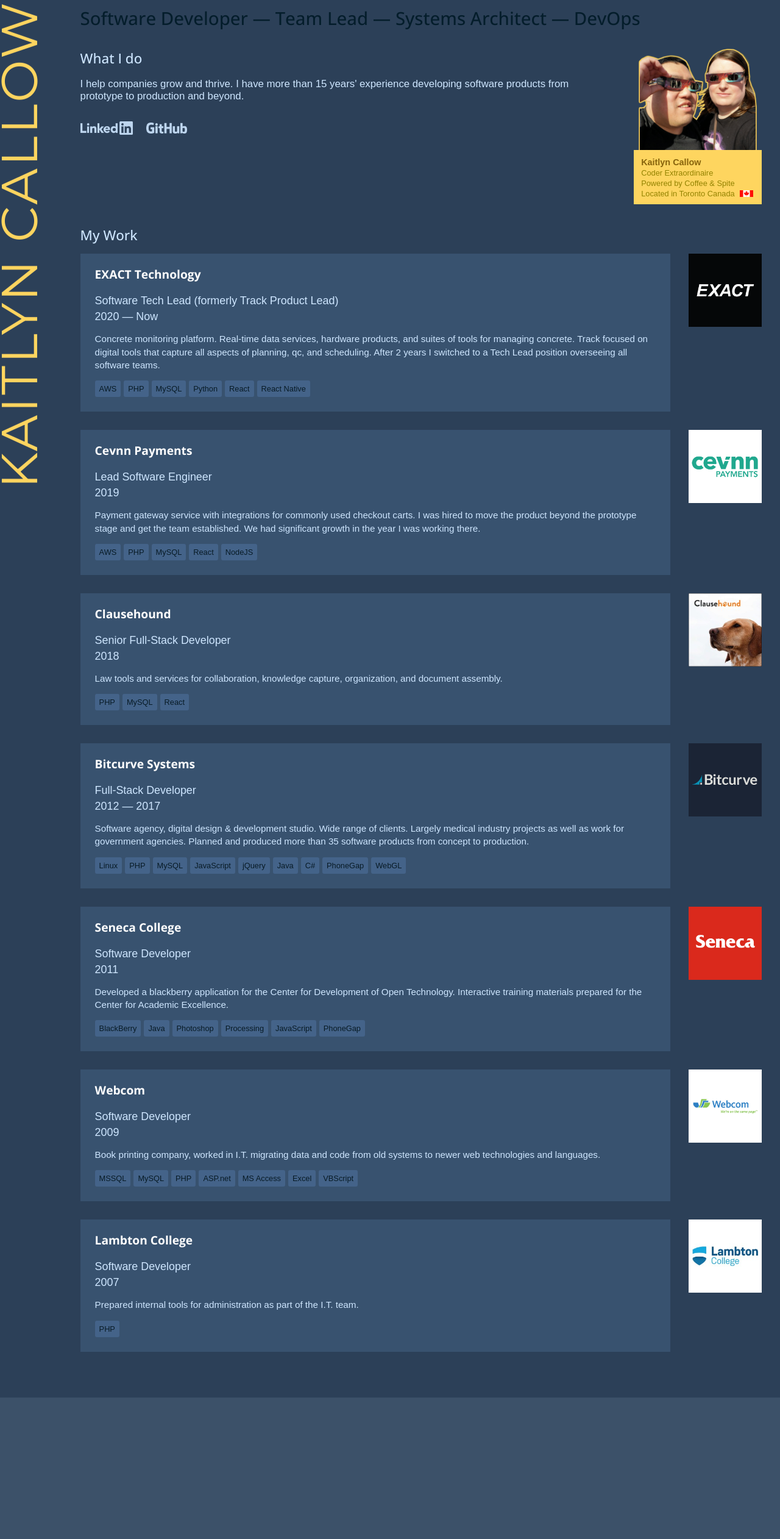
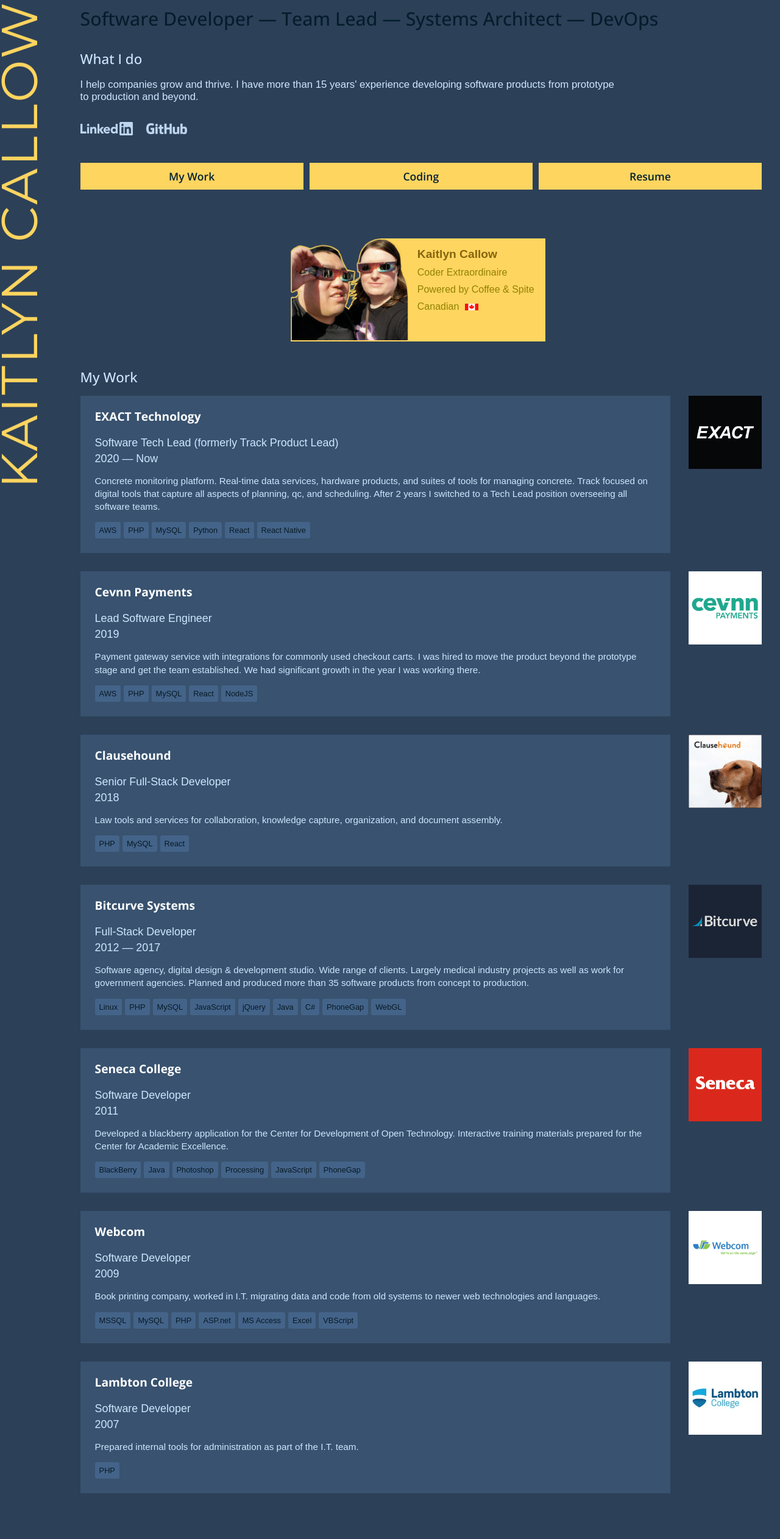
Before and after one commit to kales0/kales0.github.io, a PHP site: page /index.html in a window 1280 px wide. Shown: the whole page at 61% size. Before the commit the page ends 2292 px from the top, so only its background shows below. Run offline with PHP 8.4, Linux system fonts and the light colour scheme.

Commit message:
added nav links and redesigned profile box to fill more horizontal space

```diff
--- a/index.html
+++ b/index.html
@@ -9,6 +9,7 @@
     html, body {
   margin: 0;
   padding: 0;
+  min-width: 500px;
 }
 body {
   background-color: #2C4058;
@@ -88,9 +89,14 @@
     font-size: 2.3vw;
   }
 }
+@media only screen and (max-width: 1400px) {
+  .title h2 {
+    font-size: 1.9em;
+  }
+}
 @media only screen and (max-width: 1200px) {
   .title h2 {
-    font-size: 2vmax;
+    font-size: 1.5em;
   }
 }
 @media only screen and (max-width: 1000px) {
@@ -110,15 +116,18 @@
   margin-left: 12.7vh;
   margin-right: 45px;
   padding-bottom: 45px;
+  position: relative;
+}
+@media only screen and (max-width: 1400px) {
+  .main {
+    margin-right: 0px;
+    display: flex;
+    flex-direction: column;
+  }
 }
 @media only screen and (max-width: 900px) {
   .main {
     margin-left: 10.65vh;
-  }
-}
-@media only screen and (max-width: 1400px) {
-  .main {
-    margin-right: 0px;
   }
 }
 .main h3 {
@@ -140,7 +149,6 @@
 .languages {
   color: #042131;
   margin-bottom: 50px;
-  margin-top: 30px;
   /*@media only screen and (max-width: 1200px) {
     font-size: 0.9em;
   }*/
@@ -180,34 +188,91 @@
   padding: 2px 0;
   box-sizing: border-box;
 }
-.intro {
+.navigation {
+  position: sticky;
+  top: 10px;
   display: flex;
-  flex-direction: row-reverse;
+  gap: 10px;
+  margin-top: 45px;
+  margin-bottom: 45px;
+  z-index: 1000;
 }
-@media only screen and (max-width: 767px) {
+.navigation a {
+  display: flex;
+  background-color: #FED55F;
+  color: #042131;
+  padding: 12px 17px;
+  text-decoration: none;
+  font-weight: 600;
+  font-size: 1.15em;
+  font-family: "Open Sans", sans-serif;
+  justify-content: center;
+  min-width: 130px;
+}
+.navigation .spacer {
+  background-color: transparent;
+  display: flex;
+  align-self: stretch;
+  flex: 1;
+}
+@media only screen and (max-width: 1400px) {
+  .navigation .spacer {
+    display: none;
+  }
+}
+@media only screen and (max-width: 1400px) {
+  .navigation {
+    width: 100%;
+  }
+  .navigation a {
+    font-size: 1.1em;
+    padding: 10px 0px;
+    flex: 1;
+  }
+}
+@media only screen and (max-width: 900px) {
+  .navigation {
+    justify-content: center;
+    margin-left: 0;
+    margin-top: 30px;
+    width: auto;
+  }
+  .navigation a {
+    font-size: 1em;
+    min-width: 0;
+  }
+}
+@media only screen and (max-width: 1400px) {
   .intro {
-    flex-direction: column-reverse;
+    padding-right: 230px;
+  }
+}
+@media only screen and (max-width: 1000px) {
+  .intro {
+    padding-right: 0;
   }
 }
 .profile {
+  float: right;
+  position: absolute;
+  right: 0;
   margin-left: 60px;
   margin-bottom: 30px;
   padding-right: 8px;
   align-self: center;
+  margin-left: 0;
+  padding-right: 0;
+  margin-top: 35px;
+  margin-bottom: 30px;
+  width: 418px;
+  height: 167px;
+  margin-bottom: 45px;
+  margin-left: -10px;
 }
 .profile img {
   height: 200px;
   z-index: 998;
-}
-@media only screen and (max-width: 1400px) {
-  .profile img {
-    height: 167px;
-  }
-}
-@media only screen and (max-width: 767px) {
-  .profile {
-    padding-right: 0;
-  }
+  height: 167px;
 }
 .profile > div {
   background-color: #FED55F;
@@ -216,31 +281,72 @@
   margin: -5px -8px 5px;
   z-index: 999;
   position: relative;
-}
-@media only screen and (max-width: 900px) {
-  .profile > div {
-    padding: 5px 5px 3px 5px;
-  }
+  display: flex;
+  flex-direction: column;
+  gap: 10px;
 }
 .profile > div span {
   display: block;
-  font-size: 0.8em;
+  font-size: 1em;
   color: #938300;
-  margin-bottom: 2px;
 }
 .profile > div span:first-child {
   font-weight: 600;
   color: #88640c;
-  font-size: 0.9em;
+  font-size: 1.2em;
+}
+.profile > div {
+  margin: 0;
+  margin-left: 148px;
+  position: relative;
+  top: 0;
+  height: 100%;
+  z-index: 998;
+  border-bottom: 2px solid #FED55F;
+  height: 169px;
+  box-sizing: border-box;
+  padding: 15px 15px 14px 15px;
+  padding-left: 60px;
+}
+.profile > img {
+  z-index: 999;
+  position: absolute;
+  border-bottom: 2px solid #FED55F;
+}
+@media only screen and (max-width: 1400px) {
+  .profile {
+    float: none;
+    position: relative;
+  }
+}
+@media only screen and (max-width: 900px) {
+  .profile {
+    margin-left: 0;
+  }
+  .profile > div span {
+    font-size: 1em;
+  }
+  .profile > div span:first-child {
+    font-size: 1.1em;
+  }
 }
 @media only screen and (max-width: 767px) {
+  .profile > div {
+    background: #FED55F;
+  }
+  .profile > div span {
+    font-size: 0.9em;
+  }
+  .profile > div span:first-child {
+    font-size: 0.8em;
+  }
+}
+@media only screen and (max-width: 640px) {
   .profile {
-    margin-left: 0;
-    margin-bottom: 20px;
+    width: 100%;
   }
 }
 .timeline {
-  clear: both;
   display: flex;
   flex-direction: column;
   justify-content: flex-start;
@@ -384,27 +490,32 @@
     </div>
 
     <div class="intro">
-      <div class="profile">
-        <img src="assets/coders2.png" alt="Kaitlyn in action!" />
-        <div>
-          <span>Kaitlyn Callow</span>
-          <span>Coder Extraordinaire</span>
-          <span>Powered by Coffee & Spite</span>
-          <span>Located in Toronto Canada <img src="assets/canada2.png" alt="Flag of Canada" style="height: 11px; margin-left: 5px; margin-bottom: -1px;" /></span>
-        </div>
+      <h3>What I do</h3>
+      <p>I help companies grow and thrive.  I have more than 15 years' experience developing software products from prototype to production and beyond.</p>
+      <div class="socials">
+        <a href="https://www.linkedin.com/in/kaitlyncallow" class="linkedin"><img alt="LinkedIn" src="assets/LI-Logo-light.png" /></a>
+        <a href="https://github.com/kales0" class="github"><img alt="GitHub" src="assets/GitHub_Logo-light.png" /></a>
       </div>
+    </div>
 
-      <div style="flex:1;">
-        <h3>What I do</h3>
-        <p>I help companies grow and thrive.  I have more than 15 years' experience developing software products from prototype to production and beyond.</p>
-        <div class="socials">
-          <a href="https://www.linkedin.com/in/kaitlyncallow" class="linkedin"><img alt="LinkedIn" src="assets/LI-Logo-light.png" /></a>
-          <a href="https://github.com/kales0" class="github"><img alt="GitHub" src="assets/GitHub_Logo-light.png" /></a>
-        </div>
+    <div class="navigation">
+      <a href="#work">My Work</a>
+      <a href="#projects">Coding</a>
+      <a href="kaitlyn-callow-resume-072024.pdf">Resume</a>
+      <span class="spacer"></span>
+    </div>
 
-        <p class="languages omnom">
-          Food for search engines: Programming, Databases, Systems Design, DevOps, AWS, PHP, MySQL, Mobile, Cloud, Distributed, UX, UI, Design, Front-End, Back-End, Apache, Nginx, Linux, OpenGL, WebGL, Jira, Git, Slack, C#, Java, MSSQL, C++, Python, SQL, HTML, CSS, JavaScript, jQuery, React.js, Layout, Planning, Prototyping, ElasticBeanstalk, EC2, RDS, Amplify, Route53, Lamba, IoT, LwM2M, Particle.io, Android, iOS
-        </p>
+    <p class="languages omnom">
+      Food for search engines: Programming, Databases, Systems Design, DevOps, AWS, PHP, MySQL, Mobile, Cloud, Distributed, UX, UI, Design, Front-End, Back-End, Apache, Nginx, Linux, OpenGL, WebGL, Jira, Git, Slack, C#, Java, MSSQL, C++, Python, SQL, HTML, CSS, JavaScript, jQuery, React.js, Layout, Planning, Prototyping, ElasticBeanstalk, EC2, RDS, Amplify, Route53, Lamba, IoT, LwM2M, Particle.io, Android, iOS
+    </p>
+
+    <div class="profile">
+      <img src="assets/coders2.png" alt="Kaitlyn in action!" />
+      <div>
+        <span>Kaitlyn Callow</span>
+        <span>Coder Extraordinaire</span>
+        <span>Powered by Coffee & Spite</span>
+        <span>Canadian <img src="assets/canada2.png" alt="Flag of Canada" style="height: 11px; margin-left: 5px; margin-bottom: -1px;" /></span>
       </div>
     </div>
 
```
Also changed, not shown: src/index.php (+23 -18 lines), src/style.scss (+147 -30 lines).
